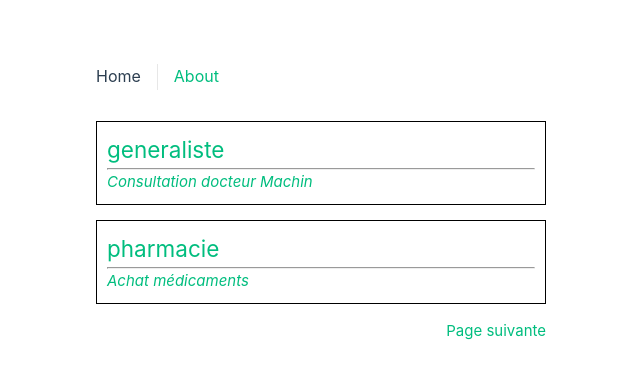
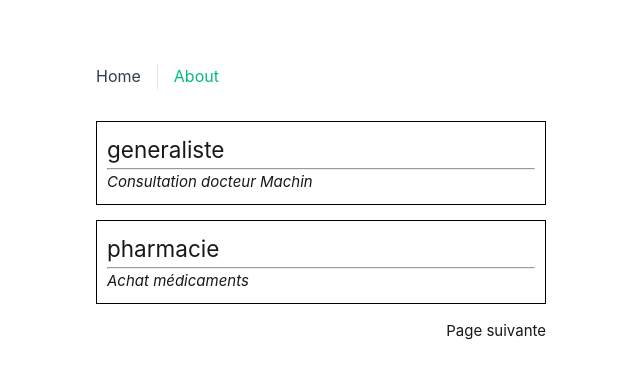
Before and after one commit to VuejsTrainings/formationVueThemanis2305, a Vue app: page / in a window 1280 px wide. Shown: the top 378 px of the page, without its empty margins (319-959 px from the left). Built offline with nearby package versions, Linux system fonts and the light colour scheme.

Commit message:
Ajoute toutes routes filles pour depense

```diff
--- a/src/router/index.js
+++ b/src/router/index.js
@@ -2,6 +2,8 @@ import { createRouter, createWebHistory } from 'vue-router'
 import HomeView from '@/views/HomeView.vue'
 import MainDepenseView from '@/views/MainDepense.vue'
 import DetailDepenseView from '@/views/DetailDepense.vue'
+import DepenseNouveauRemboursementView from '@/views/DepenseNouveauRemboursement.vue'
+import DepenseImpressionView from '@/views/DepenseImpression.vue'
 
 const router = createRouter({
   history: createWebHistory(import.meta.env.BASE_URL),
@@ -24,19 +26,28 @@ const router = createRouter({
     },
     {
       path:'/depenses/:id',
-      name:'depense',
       component:MainDepenseView,
+      // le nom de la route principale disparaît
+      // au profit des routes filles.
+      // voir https://router.vuejs.org/guide/essentials/nested-routes.html#nested-named-routes
+      // pour les effets de l'utilsation d'un nom sur la route mère
       props: true,
       children: [
         {
           path:'',
           name:'depense-details',
-          component:DetailDepenseView
+          component:DetailDepenseView,
         },
-        // {
-        //   path: '/imprimer',
-
-        // }
+        {
+          path: 'imprimer',
+          name:'depense-imprimer',
+          component: DepenseImpressionView,
+        },
+        {
+          path: 'ajouter-remboursement',
+          name:'depense-nouveau-remboursement',
+          component: DepenseNouveauRemboursementView,
+        }
       ]
     }
   ]
--- /dev/null
+++ b/src/views/DepenseImpression.vue
@@ -0,0 +1,16 @@
+<template>
+    <p>Impression lancée...</p>
+</template>
+<script>
+export default {
+    props: {
+        depense: {
+            type: Object,
+            required: true
+        }
+    },
+}
+</script>
+<style scoped>
+
+</style>
--- /dev/null
+++ b/src/views/DepenseNouveauRemboursement.vue
@@ -0,0 +1,15 @@
+<template>
+    <h3>Saisie d'un remboursement</h3>
+</template>
+<script>
+export default {
+    props: {
+        depense: {
+            type: Object,
+            required: true
+        }
+    },
+}
+</script>
+<style scoped>
+</style>
--- a/src/views/DetailDepense.vue
+++ b/src/views/DetailDepense.vue
@@ -5,7 +5,6 @@
     </p>
 </template>
 <script>
-
 export default {
     props: {
         depense: {
--- a/src/views/HomeView.vue
+++ b/src/views/HomeView.vue
@@ -5,7 +5,7 @@
       v-for="depense in depenses"
       :key="depense.id"
     >
-     <RouterLink :to="{name:'depense', params:{ id: depense.id } }">
+     <RouterLink :to="{name:'depense-details', params:{ id: depense.id } }">
       <Carte>
         <template #titre>
           <h2>{{ depense.nature }}</h2>
@@ -54,6 +54,9 @@ export default {
 }
 </script>
 <style scoped>
+  main a {
+    color: var(--vt-c-black)
+  }
   nav {
     display: flex;
     align-items: flex-start;
--- a/src/views/MainDepense.vue
+++ b/src/views/MainDepense.vue
@@ -1,9 +1,9 @@
 <template>
     <h1>{{ nature }}, le {{ date }}</h1>
     <nav>
-        <RouterLink to="{name:'depense-details'}">Détails</RouterLink>
-        <RouterLink to="rembourser">Nouveau remboursement</RouterLink>
-        <RouterLink to="imprimer">Imprimer</RouterLink>
+        <RouterLink :to="{name:'depense-details'}">Détails</RouterLink>
+        <RouterLink :to="{name:'depense-nouveau-remboursement'}">Nouveau remboursement</RouterLink>
+        <RouterLink :to="{name: 'depense-imprimer'}">Imprimer</RouterLink>
     </nav>
     <RouterView :depense="depense" />
 </template>
```
